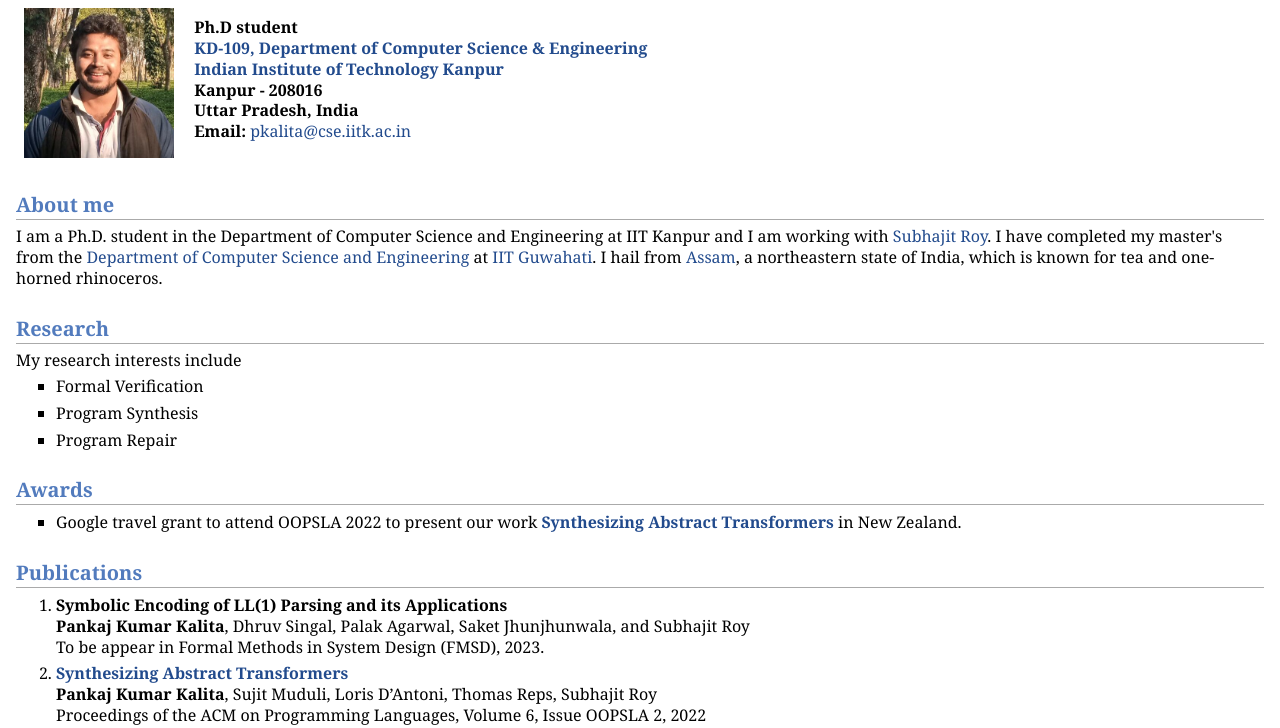
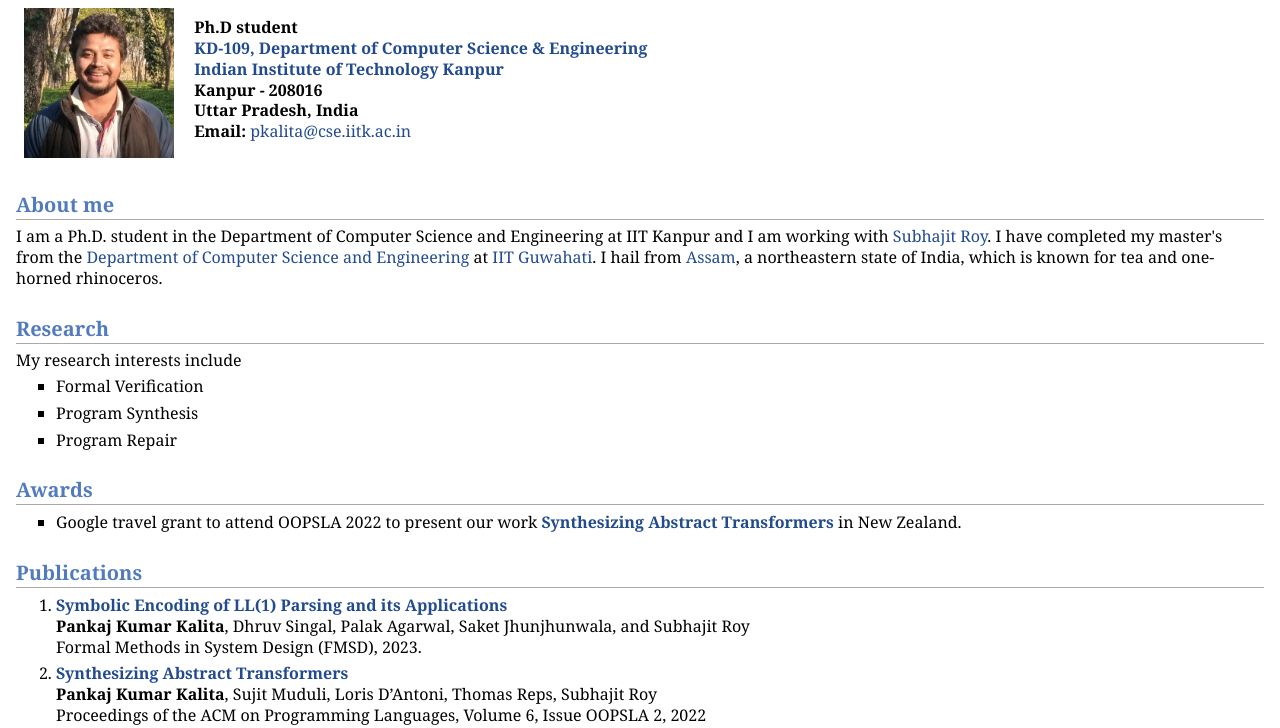
Before and after one commit to pkalita595/pkalita595.github.io, a plain HTML site: page index.html in a window 1280 px wide. Shown: the part 66-794 px from the top of the page. Drawn offline with Linux system fonts and the light colour scheme.

Commit message:
Updating cyclops paper link

```diff
--- a/index.html
+++ b/index.html
@@ -47,9 +47,9 @@
 </ul>
 <h2>Publications </h2>
 <ol>
-<li><p><b>Symbolic Encoding of LL(1) Parsing and its Applications</b><br />
+<li><p><a href="https://link.springer.com/article/10.1007/s10703-023-00420-3" target=&ldquo;blank&rdquo;><b>Symbolic Encoding of LL(1) Parsing and its Applications</b></a><br />
 <b>Pankaj Kumar Kalita</b>, Dhruv Singal, Palak Agarwal, Saket Jhunjhunwala, and Subhajit Roy<br />
-To be appear in Formal Methods in System Design (FMSD), 2023.
+Formal Methods in System Design (FMSD), 2023.
 </p>
 </li>
 <li><p><a href="https://dl.acm.org/doi/10.1145/3563334" target=&ldquo;blank&rdquo;><b>Synthesizing Abstract Transformers</b></a><br />
```
